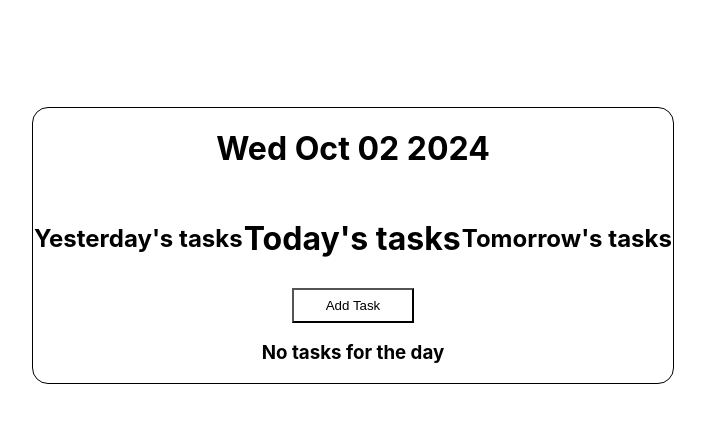
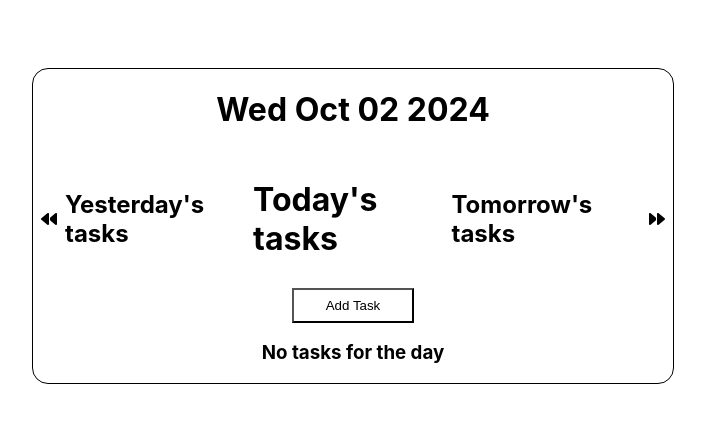
Before and after one commit to lloydaf/daily, a React (Create React App) app: page / in a window 1280 px wide. Shown: the top 422 px of the page, without its empty margins (287-992 px from the left). Built offline with nearby package versions, Linux system fonts and the light colour scheme.

Commit message:
feat: adding backward and forward icons

```diff
--- a/src/views/Home.tsx
+++ b/src/views/Home.tsx
@@ -1,4 +1,6 @@
 import { useEffect, useState } from "react"
+import { faBackward, faForward } from '@fortawesome/free-solid-svg-icons'
+import { FontAwesomeIcon } from "@fortawesome/react-fontawesome";
 import { ItemComponent } from "../components/Item";
 import { DeleteItem, Item, ToggleItemCheck } from "../types/types";
 import './Home.css'
@@ -62,9 +64,15 @@ export const Home = () => {
                  className="flex column outline">
                 <h1>{dateStr}</h1>
                 <div style={{width: '100%', margin: '0.5rem 1rem'}} className="flex row">
-                    <h2 className="link" onClick={() => setDateOffset(-1)}>Yesterday's tasks</h2>
+                    <div className="link flex row" onClick={() => setDateOffset(-1)}>
+                        <FontAwesomeIcon style={{margin: '0 0.5rem'}}  icon={faBackward} />
+                        <h2>Yesterday's tasks</h2>
+                    </div>
                     <h1 className="link" onClick={() => setDateOffset(0)}>Today's tasks</h1>
-                    <h2 className="link" onClick={() => setDateOffset(1)}>Tomorrow's tasks</h2>
+                    <div className="link flex row" onClick={() => setDateOffset(1)}>
+                        <h2>Tomorrow's tasks</h2>
+                        <FontAwesomeIcon style={{margin: '0 0.5rem'}}  icon={faForward}/>
+                    </div>
                 </div>
                 <button className="button" onClick={addItem} disabled={dateOffset === -1}>Add Task</button>
                 {dailyItems.map((item, index) => (
```
